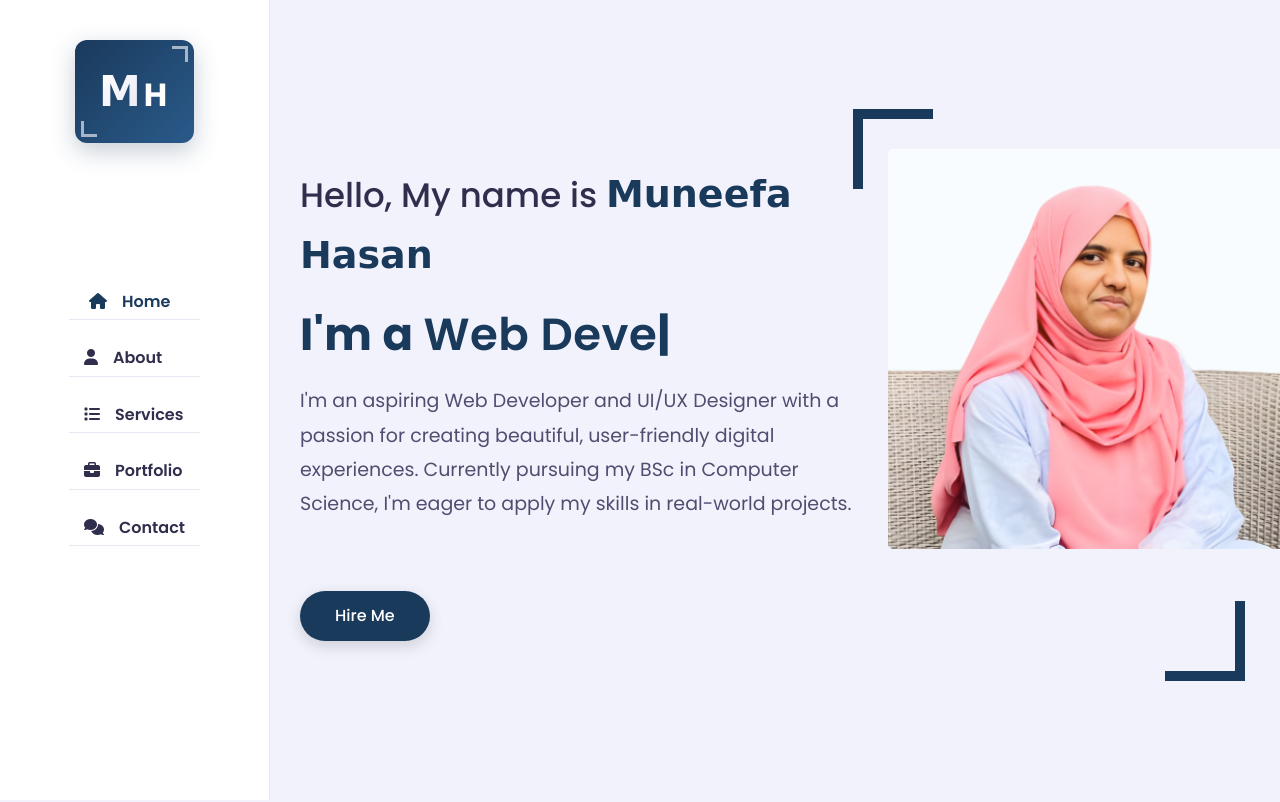
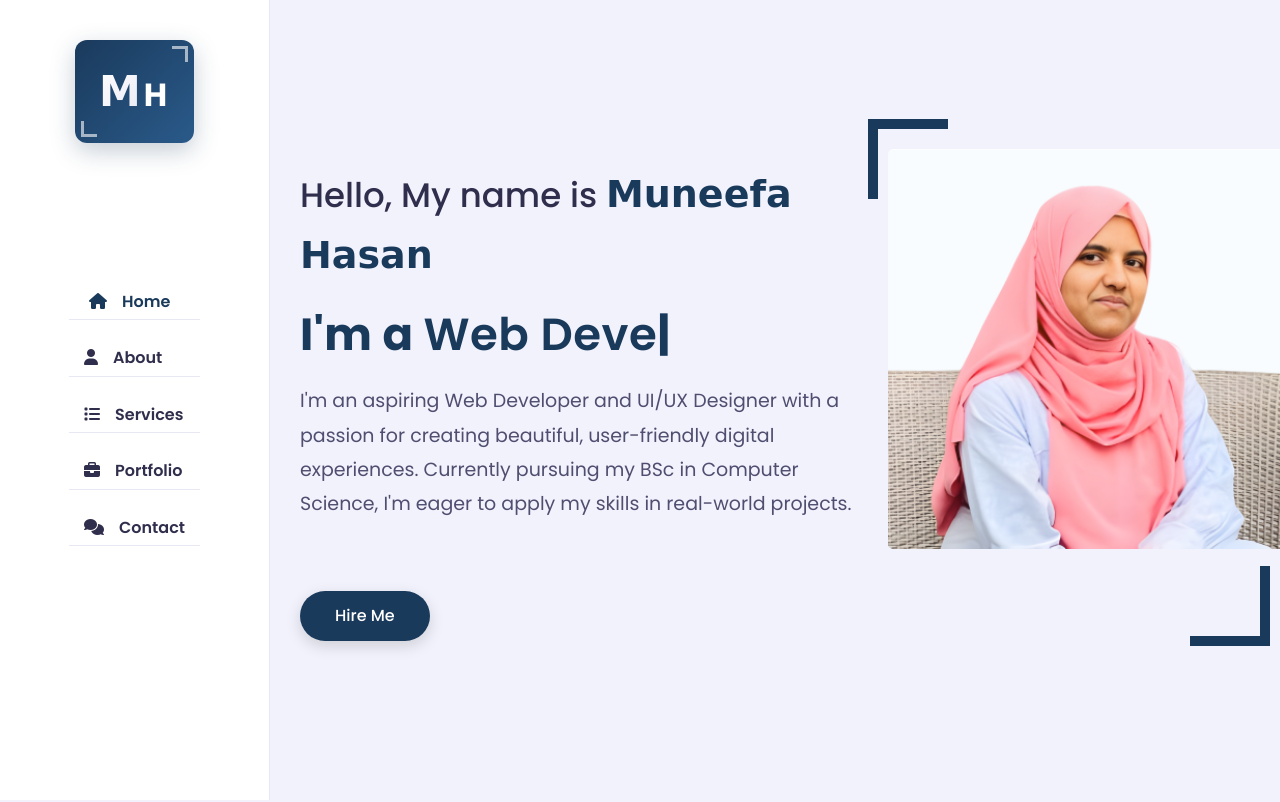
Before and after one commit to muneefahasan/muneefa_portfolio-, a plain HTML site: page index.html in a window 1280 px wide. Shown: the top 802 px of the page. Drawn offline with nearby package versions, Linux system fonts and the light colour scheme; a web font is replaced by a local one.

Commit message:
Update CSS styling

```diff
--- a/style.css
+++ b/style.css
@@ -376,9 +376,9 @@ h3.my-proffesion {
     height: 80px;
     width: 80px;
     border-bottom: 10px solid var(--skin-color);
-    right: 20px;
+    right: -5px;
     border-right: 10px solid var(--skin-color);
-    bottom: -40px;
+    bottom: -5px;
 }
 
 .home .home-img::before {
@@ -387,9 +387,9 @@ h3.my-proffesion {
     height: 80px;
     width: 80px;
     border-top: 10px solid var(--skin-color);
-    left: -20px;
+    left: -5px;
     border-left: 10px solid var(--skin-color);
-    top: -40px;
+    top: -30px;
 }
 
 .home .home-img img {
```
